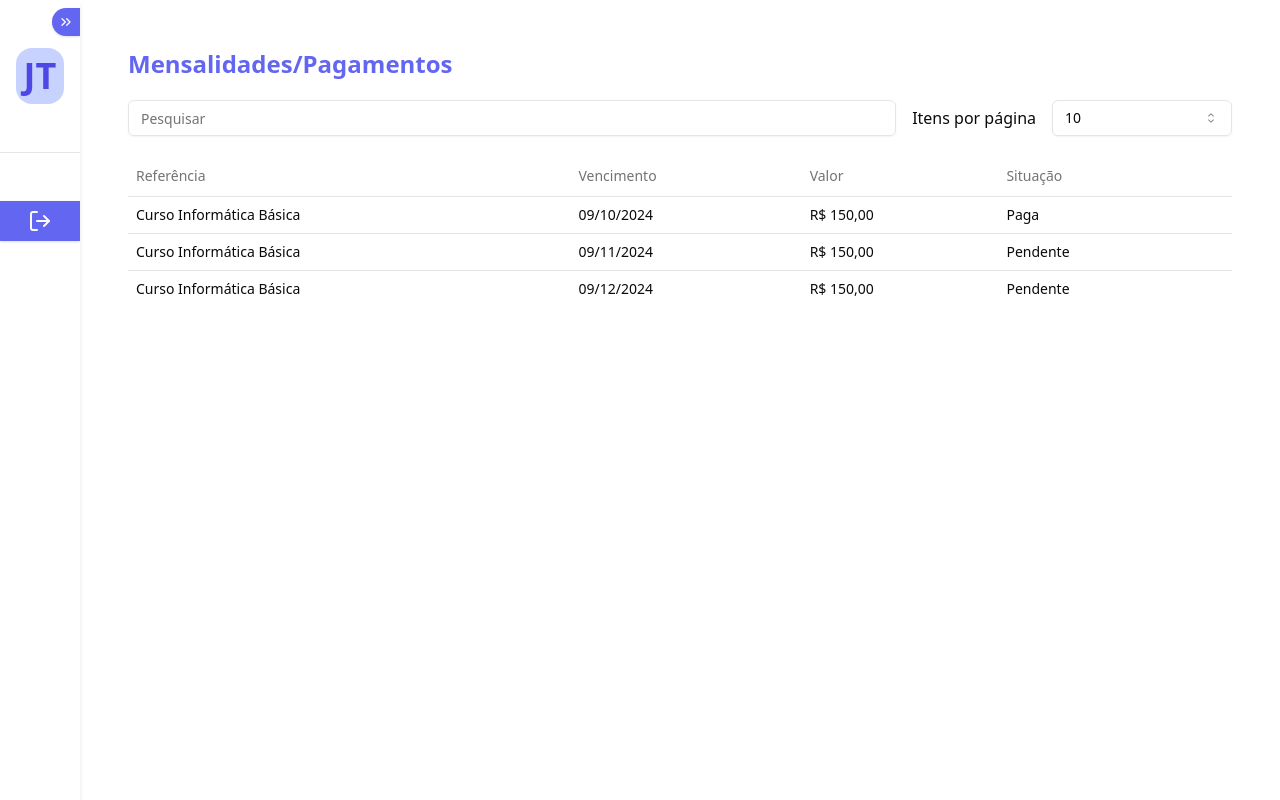
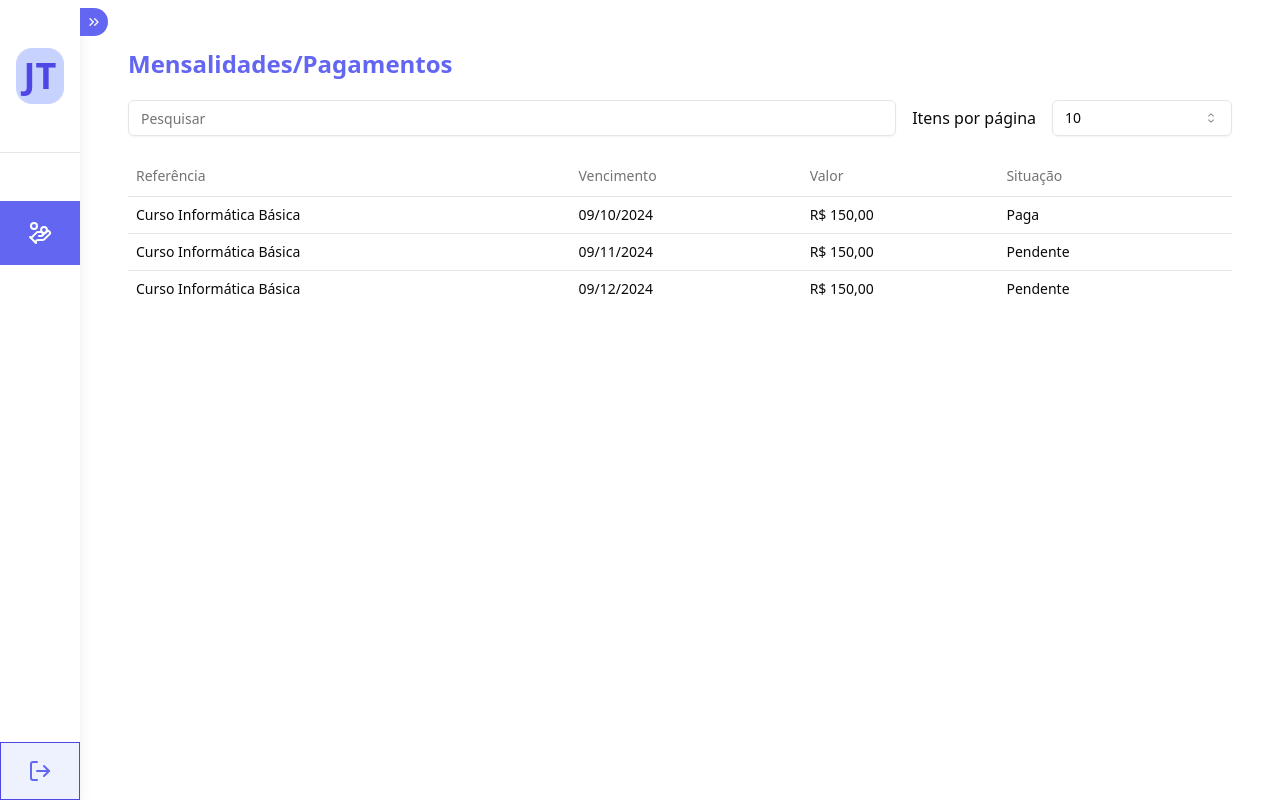
Before and after one commit to indiodev/escolarize.web, a React (Vite) app: page /app/responsible/payments in a window 1280 px wide. Built offline with nearby package versions, Linux system fonts and the light colour scheme.

Commit message:
frontend

```diff
--- a/src/components/sidebar/link.tsx
+++ b/src/components/sidebar/link.tsx
@@ -10,8 +10,12 @@ export const Link = React.forwardRef<
 >(({ className, isActive, ...props }, ref) => {
   console.log({ isActive });
   return (
-    <li className="flex-1 w-full cursor-pointer flex">
-      <NavLink className={cn(className)} ref={ref} {...props} />
+    <li className="flex-1 w-full cursor-pointer flex px-0">
+      <NavLink
+        className={cn(className, isActive && "bg-indigo-500 [&>*]:text-white")}
+        ref={ref}
+        {...props}
+      />
     </li>
   );
 });
--- a/src/layouts/app/responsible/index.tsx
+++ b/src/layouts/app/responsible/index.tsx
@@ -2,7 +2,7 @@ import { Sidebar } from "@/components/sidebar";
 import { Button } from "@/components/ui/button";
 import { ResizablePanel, ResizablePanelGroup } from "@/components/ui/resizable";
 import { cn } from "@/lib/utils";
-import { ChevronsLeft, ChevronsRight, LogOut } from "lucide-react";
+import { ChevronsLeft, ChevronsRight, HandCoins, LogOut } from "lucide-react";
 import React from "react";
 import { Outlet } from "react-router-dom";
 // import { Icon } from '@components/icons';
@@ -23,17 +23,27 @@ export function Responsible(): React.ReactElement {
       <section className="flex-1 flex flex-row h-screen bg-app-neutral-12 overflow-hidden">
         <ResizablePanelGroup direction="horizontal">
           <ResizablePanel
-            className={cn(!open && "max-w-20", open && "max-w-56", "shadow-md")}
+            className={cn(
+              !open && "max-w-20",
+              open && "max-w-56",
+              "shadow-lg relative"
+            )}
           >
             <Sidebar.Header>
-              <Button
-                onClick={() => setOpen((state) => !state)}
-                className="absolute right-0 top-2 w-7 h-7 p-0 rounded-tl-full rounded-bl-full bg-indigo-500 hover:bg-indigo-600"
-              >
+              {open && (
+                <Button
+                  onClick={() => setOpen((state) => !state)}
+                  className="absolute right-0 top-2 w-7 h-7 p-0 rounded-tl-full rounded-bl-full bg-indigo-500 hover:bg-indigo-600 shadow-2xl"
+                >
+                  <ChevronsLeft className="w-4 h-4" />
+                </Button>
+              )}
+
+              {/* <Button>
                 {!open && <ChevronsRight className="w-4 h-4" />}
 
                 {open && <ChevronsLeft className="w-4 h-4" />}
-              </Button>
+              </Button> */}
               {open && (
                 <h1 className="text-indigo-600 uppercase font-semibold text-3xl">
                   JEDAIS TEC
@@ -48,43 +58,23 @@ export function Responsible(): React.ReactElement {
             </Sidebar.Header>
 
             <Sidebar.Menu>
-              {/* {ROUTER.COMPANY.map((route) => {
-              if (route.type === "button") {
-                const isAddEmployeesButton =
-                  route.label === "Adicionar Funcionários";
+              <Sidebar.Link
+                to="/app/responsible/payments"
+                isActive={location.pathname === "/app/responsible/payments"}
+                className="w-full rounded-none p-5 space-x-2 inline-flex justify-center items-center"
+              >
+                <HandCoins className={cn("w-5 h-5", !open && "w-6 h-6")} />
 
-                return (
-                  <Sidebar.Button
-                    key={route.path}
-                    {...(isAddEmployeesButton && {
-                      onClick: () =>
-                        companyRegisterEmployeesButtonRef.current?.click(),
-                    })}
-                  >
-                    <route.icon />
-                    <span className="text-app-neutral-03 ml-2 font-normal text-xs lg:text-base">
-                      {route.label}
-                    </span>
-                  </Sidebar.Button>
-                );
-              }
-
-              return (
-                <Sidebar.Link
-                  key={route.path}
-                  to={route.path}
-                  isActive={location.pathname === route.path}
-                >
-                  <route.icon />
-                  <span className="text-app-neutral-03 font-normal text-base">
-                    {route.label}
+                {open && (
+                  <span className="text-app-neutral-03 font-semibold uppercase text-base">
+                    Mensalidades
                   </span>
-                </Sidebar.Link>
-              );
-            })} */}
-
+                )}
+              </Sidebar.Link>
+            </Sidebar.Menu>
+            <Sidebar.Footer>
               <Sidebar.Button
-                className="w-full rounded-none p-5 bg-indigo-500 space-x-2"
+                className="w-full rounded-none px-5 py-7 border border-indigo-600 space-x-2 shadow-none bg-indigo-50 text-indigo-500 hover:bg-indigo-50"
                 // onClick={() => signOutButtonRef.current?.click()}
               >
                 {/* <Icon.SignOut /> */}
@@ -96,10 +86,18 @@ export function Responsible(): React.ReactElement {
                   </span>
                 )}
               </Sidebar.Button>
-            </Sidebar.Menu>
+            </Sidebar.Footer>
           </ResizablePanel>
 
-          <ResizablePanel>
+          <ResizablePanel className="relative">
+            {!open && (
+              <Button
+                onClick={() => setOpen((state) => !state)}
+                className="absolute left-0 z-50 top-2 w-7 h-7 p-0 rounded-tr-full rounded-br-full bg-indigo-500 hover:bg-indigo-600 shadow-2xl"
+              >
+                <ChevronsRight className="w-4 h-4" />
+              </Button>
+            )}
             <React.Suspense
               fallback={
                 // <Loading className="flex-1 flex justify-center items-center h-screen [&>svg]:w-44" />
```
